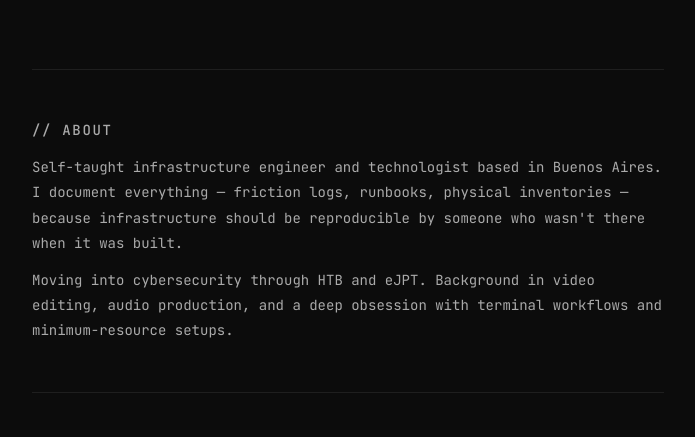
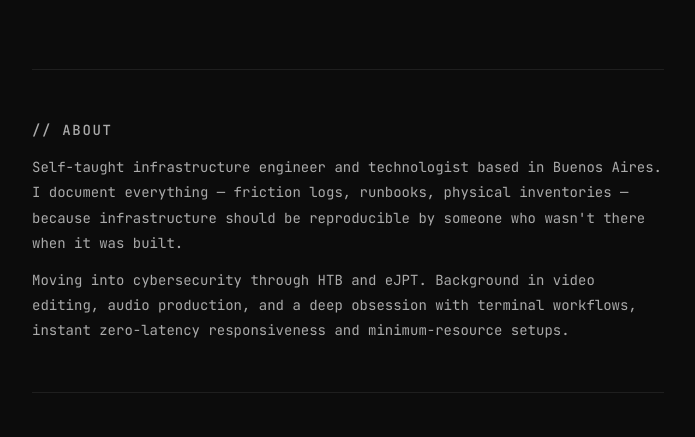
Before and after one commit to th3-arch1tect/th3-arch1tect, a plain HTML site: page index.html in a window 1280 px wide. Shown: the part 363-800 px from the top of the page, without its empty margins (292-987 px from the left). Drawn offline with Linux system fonts and the light colour scheme.

```diff
--- a/index.html
+++ b/index.html
@@ -97,7 +97,7 @@
   <section class="about">
     <p class="label">// about</p>
     <p>Self-taught infrastructure engineer and technologist based in Buenos Aires. I document everything — friction logs, runbooks, physical inventories — because infrastructure should be reproducible by someone who wasn't there when it was built.</p>
-    <p>Moving into cybersecurity through HTB and eJPT. Background in video editing, audio production, and a deep obsession with terminal workflows and minimum-resource setups.</p>
+    <p>Moving into cybersecurity through HTB and eJPT. Background in video editing, audio production, and a deep obsession with terminal workflows, instant zero-latency responsiveness and minimum-resource setups.</p>
   </section>
 
   <hr class="divider" />
```
